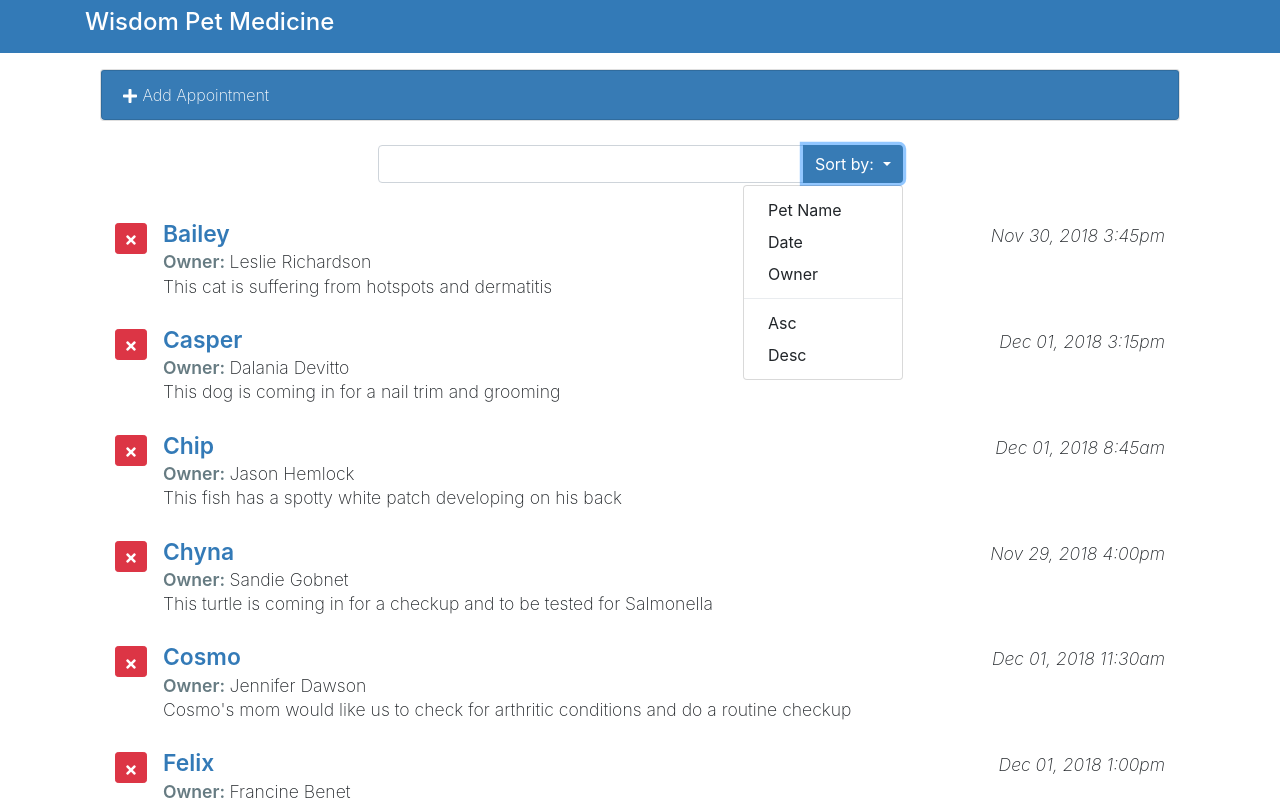
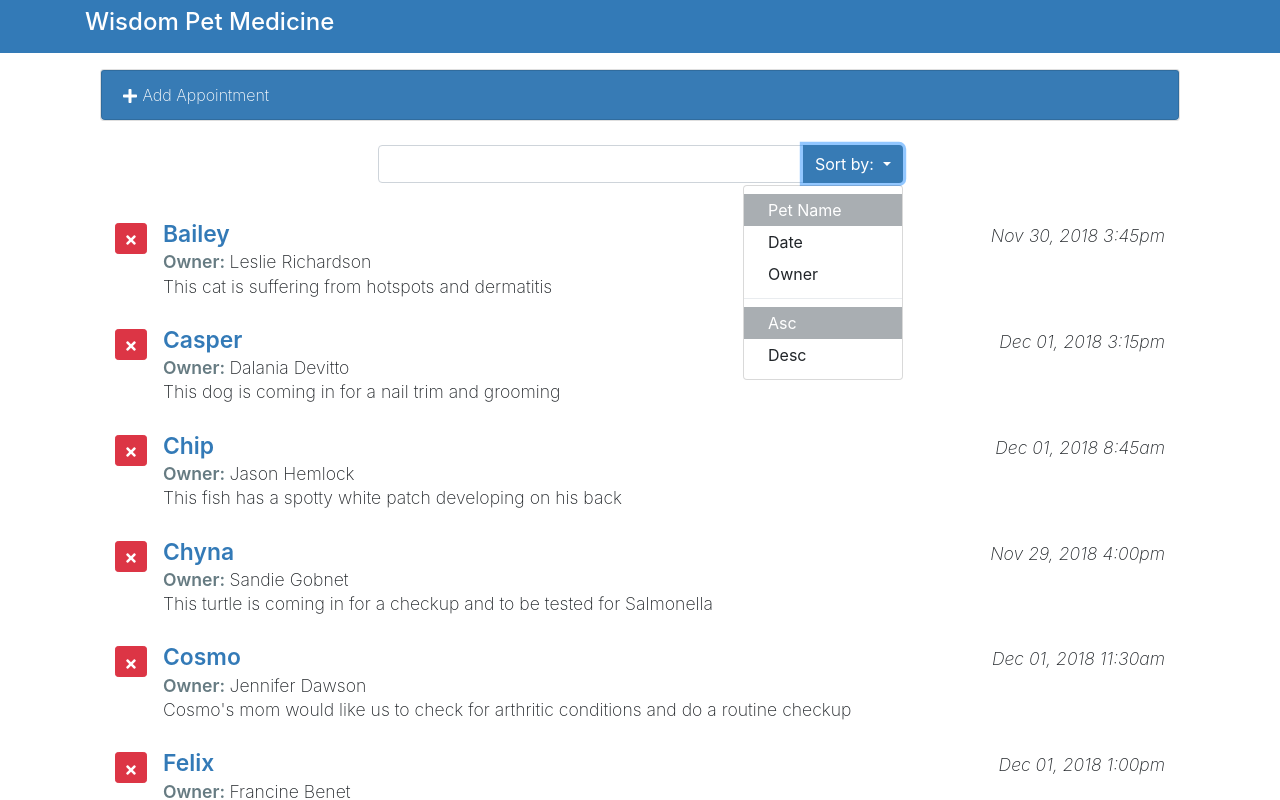
Before and after one commit to katrinasilver/appointmentui-react, a React (Create React App) app: page / in a window 1280 px wide. Both pictures are taken after a click on the button "Sort by:". Shown: the top 800 px of the page. Built offline with nearby package versions, Linux system fonts and the light colour scheme.

Commit message:
added props for dropdowns

```diff
--- a/src/components/App.js
+++ b/src/components/App.js
@@ -83,7 +83,10 @@
                 addAppointment={this.addAppointment}
               />
 
-              <SearchAppointments />
+              <SearchAppointments
+                orderBy={this.state.orderBy}
+                orderDir={this.state.orderDir}
+              />
 
               <ListAppointments
                 appointment={filterApts}
--- a/src/components/SearchAppointments.js
+++ b/src/components/SearchAppointments.js
@@ -24,20 +24,30 @@
               </button>
 
               <div className="sort-menu dropdown-menu dropdown-menu-right">
-                <button className="sort-by dropdown-item" href="#">
+                <button
+                className={'sort-by dropdown-item ' + (this.props.orderBy === 'petName' ? 'active' : '')}
+                href="#">
                   Pet Name
                 </button>
-                <button className="sort-by dropdown-item" href="#">
+                <button
+                className={"sort-by dropdown-item " + (this.props.orderBy === 'aptDate' ? 'active' : '')}
+                href="#">
                   Date
                 </button>
-                <button className="sort-by dropdown-item" href="#">
+                <button
+                className={'sort-by dropdown-item ' + (this.props.orderBy === 'ownerName' ? 'active' : '')}
+                href="#">
                   Owner
                 </button>
                 <div role="separator" className="dropdown-divider" />
-                <button className="sort-by dropdown-item" href="#">
+                <button
+                className={'sort-by dropdown-item ' + (this.props.orderDir === 'asc' ? 'active' : '')}
+                href="#">
                   Asc
                 </button>
-                <button className="sort-by dropdown-item" href="#">
+                <button
+                className={'sort-by dropdown-item ' + (this.props.orderDir === 'desc' ? 'active' : '')}
+                href="#">
                   Desc
                 </button>
               </div>
```
